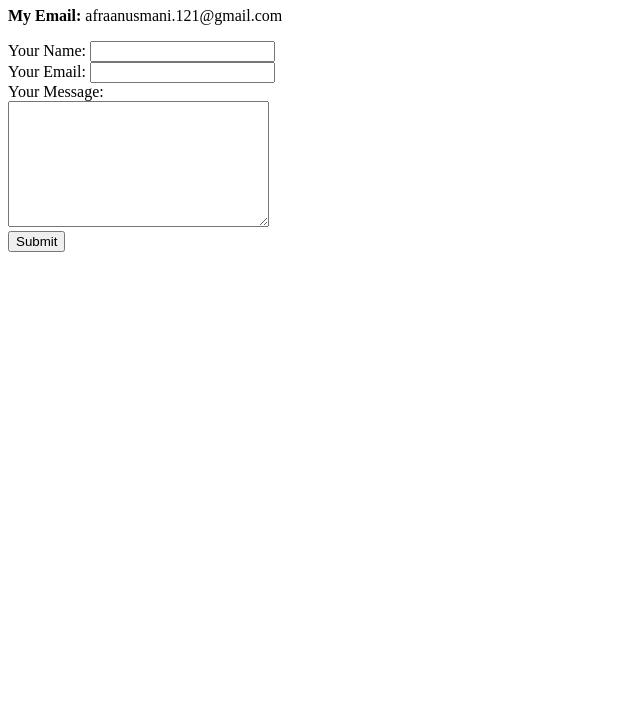
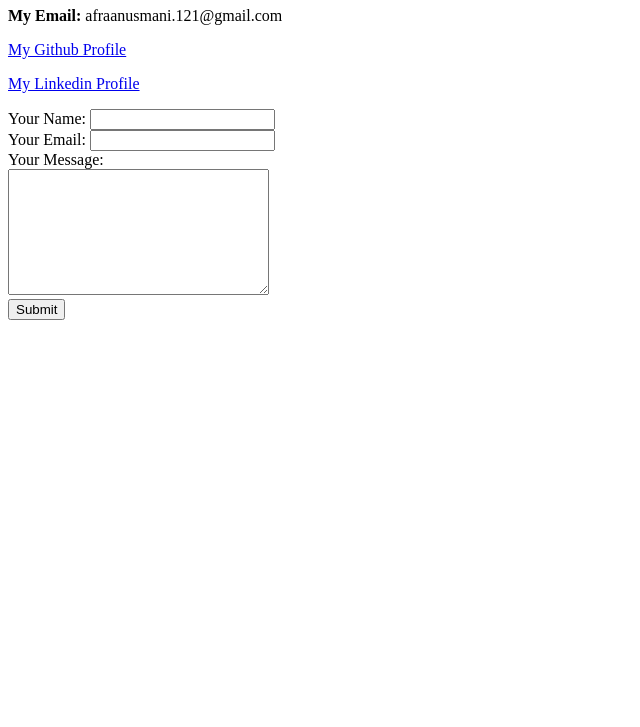
Before and after one commit to AfranUsmani/mycv, a plain HTML site: page contactme.html in a window 1280 px wide. Shown: the part 73-800 px from the top of the page, without its empty margins (0-640 px from the left). Drawn offline with Linux system fonts and the light colour scheme.

Commit message:
Update contactme.html
created  linkedin , Github Profile links

```diff
--- a/contactme.html
+++ b/contactme.html
@@ -7,7 +7,8 @@
   <body>
     <h1>My Contact Details</h1>
     <p><strong>My Email:</strong> afraanusmani.121@gmail.com</p>
-
+    <p><a target="_blank" href="https://github.com/AfranUsmani">My Github Profile</a></p>
+    <p><a target="_blank" href="https://www.linkedin.com/in/afran-usmani-6192431a9/">My Linkedin Profile</a></p>
 
     <form class="" action="mailto:afraanusmani.121@gmail.com" method="post" enctype="text/plain">
       <label>Your Name: </label>
```
